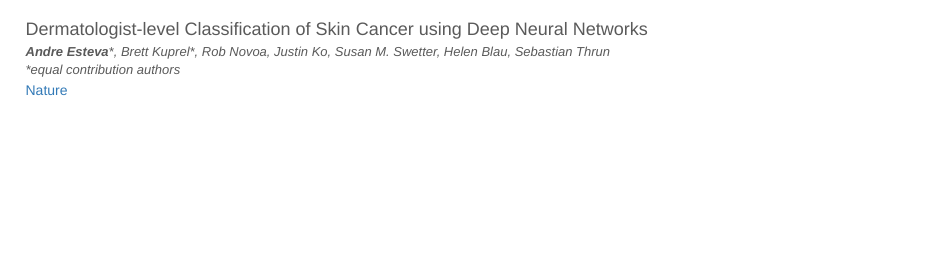
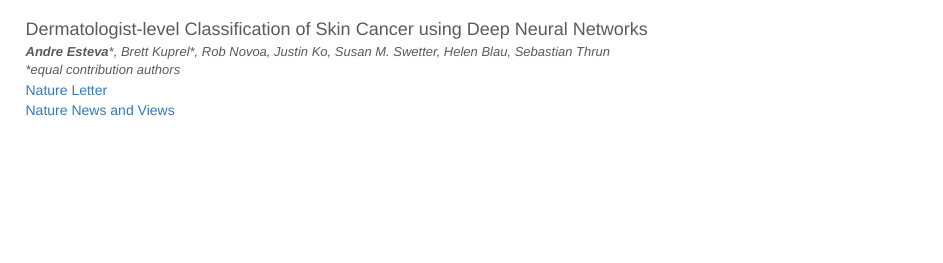
Before and after one commit to andreesteva/andreesteva.github.io, a plain HTML site: page index.html in a window 1280 px wide. Shown: the part 1878-2141 px from the top of the page, 337-1280 px from the left. Drawn offline with nearby package versions, Linux system fonts and the light colour scheme; files whose address does not match are found by name.

Commit message:
adding nature news and views

```diff
--- a/index.html
+++ b/index.html
@@ -223,7 +223,11 @@
               </div>
           <div class="paper-venue">
             <a href="http://www.nature.com/doifinder/10.1038/nature21056" target="_blank">
-              Nature
+              Nature Letter
+            </a>
+            <br>
+            <a href="http://www.nature.com/doifinder/10.1038/nature21492" target="_blank">
+              Nature News and Views
             </a>
               </div>
         </div>
```
